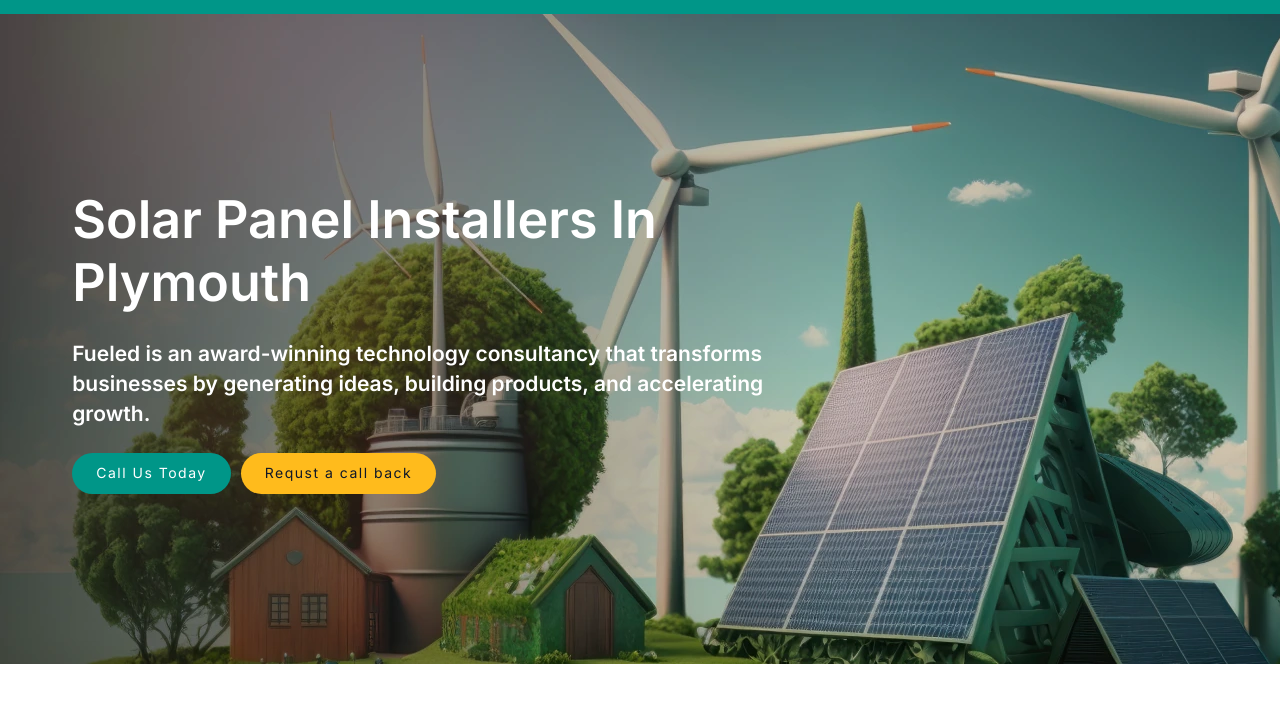
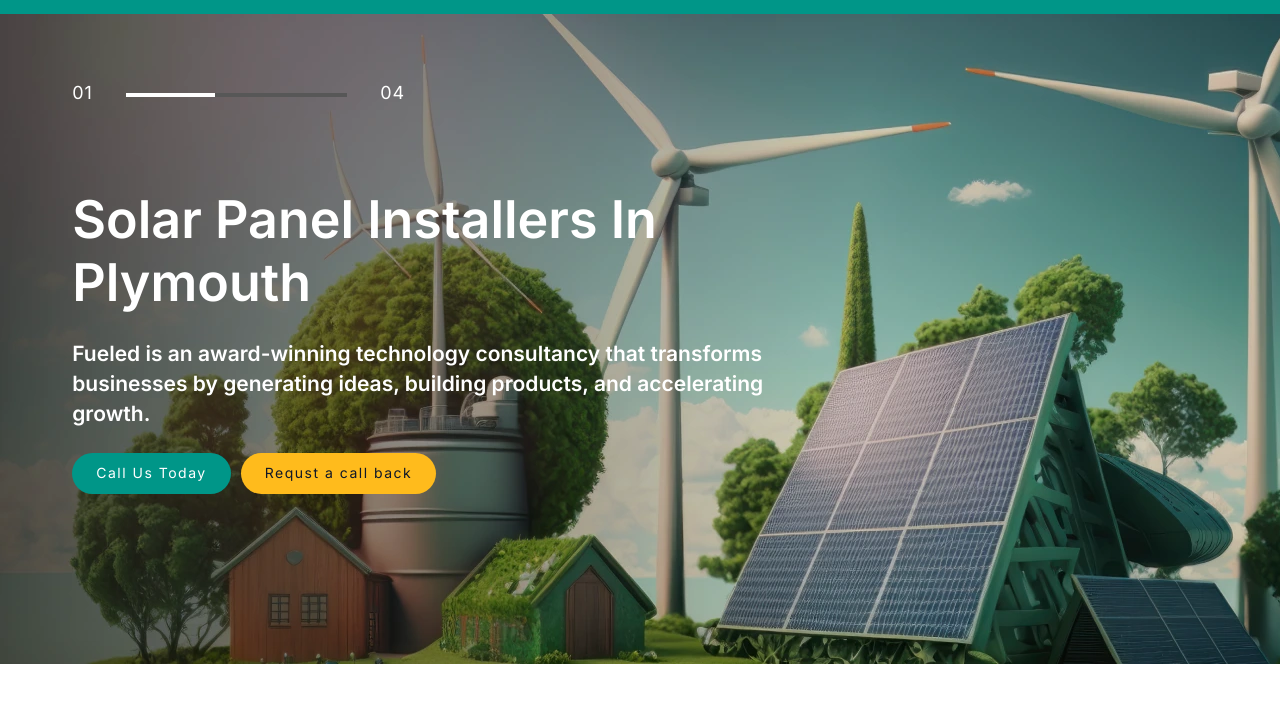
Before and after one commit to mohamedkbx/Web-Masters-Intern--Landing-page, a plain HTML site: page index.html in a window 1280 px wide. Shown: the part 72-774 px from the top of the page. Drawn offline with Linux system fonts and the light colour scheme; a web font is replaced by a local one.

Commit message:
feat: add hero-bars  structure+style

```diff
--- a/index.html
+++ b/index.html
@@ -46,6 +46,14 @@
     <main>
       <section class="hero">
         <div class="container">
+          <div class="hero__taps">
+            <p>01</p>
+            <div class="hero__taps-bar">
+              <span class="bar1"></span>
+              <span class="bar2"></span>
+            </div>
+            <p>04</p>
+          </div>
           <div class="hero__content">
             <h1 class="hero__title">Solar Panel Installers In Plymouth</h1>
             <p class="hero__description">
--- a/style/style.css
+++ b/style/style.css
@@ -50,7 +50,10 @@
   --main-dark-blue: #002529;
   --color-logo-bg: #0b9586;
 
+  --color-gray: #575757;
+
   --container-width: 113.552rem;
+  --section-padding: 8rem;
   --font-size: 1.8rem;
   --resposive-font-size: 1.5rem;
   --resposive-font-size-2: 1rem;
@@ -179,6 +182,41 @@
   background-size: cover;
   background-repeat: no-repeat;
 }
+
+.hero__taps {
+  max-width: 33.283rem;
+  width: 100%;
+  position: absolute;
+  top: 6.9rem;
+  display: flex;
+  justify-content: space-between;
+  color: var(--color-white);
+  font-size: var(--font-size);
+  line-height: 2.095rem;
+  font-weight: 400;
+  letter-spacing: 0.094rem;
+}
+
+.hero__taps-bar {
+  max-width: 22.059rem;
+  width: 100%;
+  position: relative;
+}
+.bar1,
+.bar2 {
+  display: inline-block;
+  position: absolute;
+  height: 3.75px;
+  top: 50%;
+}
+.bar1 {
+  width: 100%;
+  background-color: var(--color-gray);
+}
+.bar2 {
+  width: 8.901rem;
+  background-color: var(--color-white);
+}
 .hero__content {
   max-width: 72.9rem;
   position: absolute;
```
